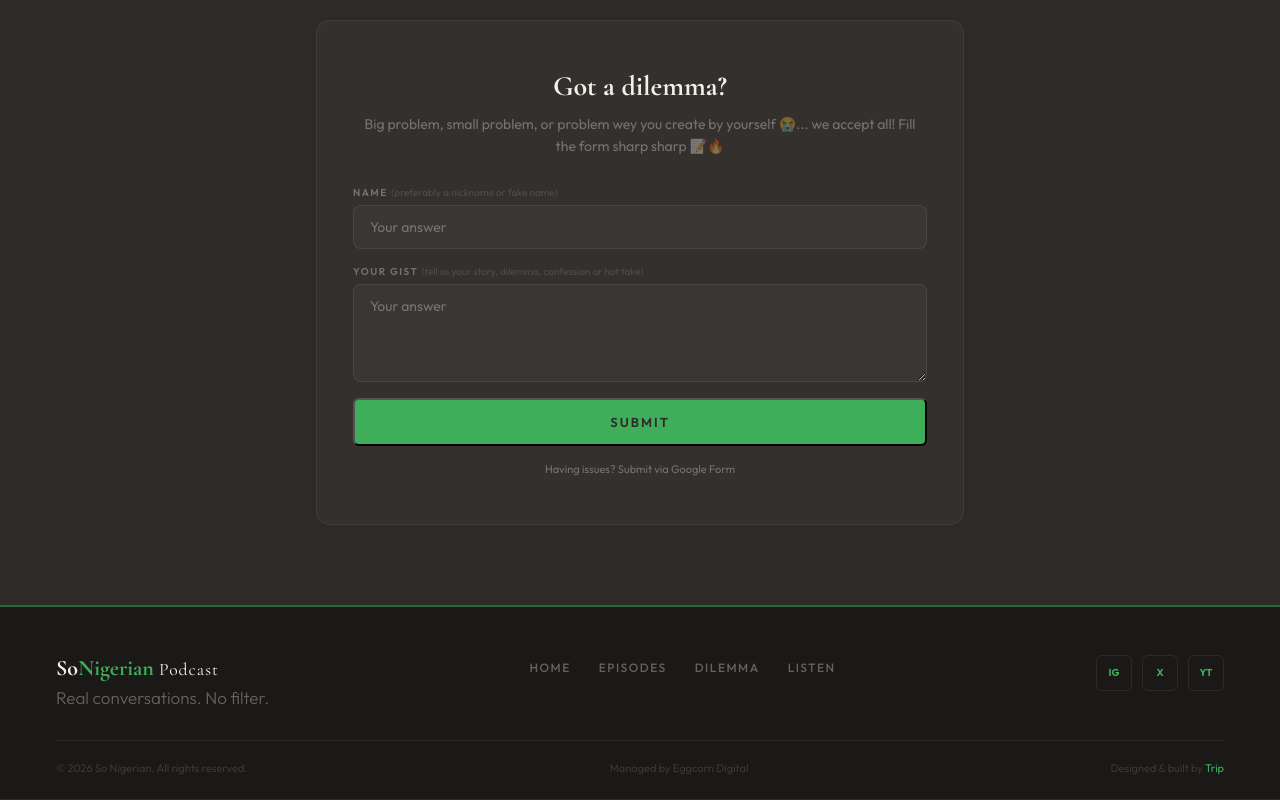
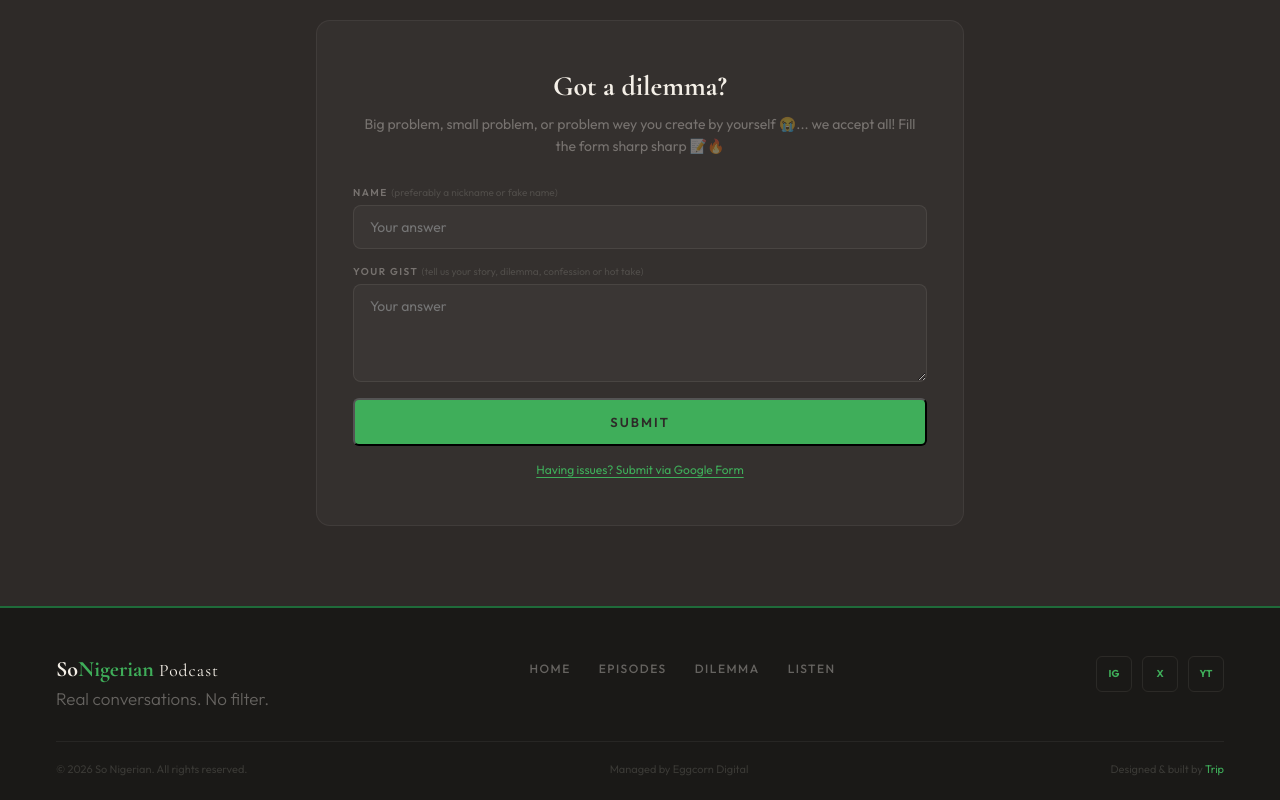
Before and after one commit to ajadonai/sonigerian, a React (Vite) app: page /dilemma in a window 1280 px wide. Shown: the part 1653-2453 px from the top of the page. Built offline with nearby package versions, Linux system fonts and the light colour scheme.

Commit message:
Make Google Form fallback link green + underlined so its clearly clickable

```diff
--- a/src/pages/Dilemma.css
+++ b/src/pages/Dilemma.css
@@ -93,9 +93,10 @@
 }
 .df-fallback {
   display: block; text-align: center; margin-top: 16px;
-  font-size: 11px; color: var(--text-muted); transition: color 0.3s;
+  font-size: 12px; color: var(--bright-green); transition: opacity 0.3s;
+  text-decoration: underline; text-underline-offset: 3px;
 }
-.df-fallback:hover { color: var(--bright-green); }
+.df-fallback:hover { opacity: 0.7; }
 
 @media (max-width: 640px) {
   .df-options-grid { grid-template-columns: 1fr; }
```
